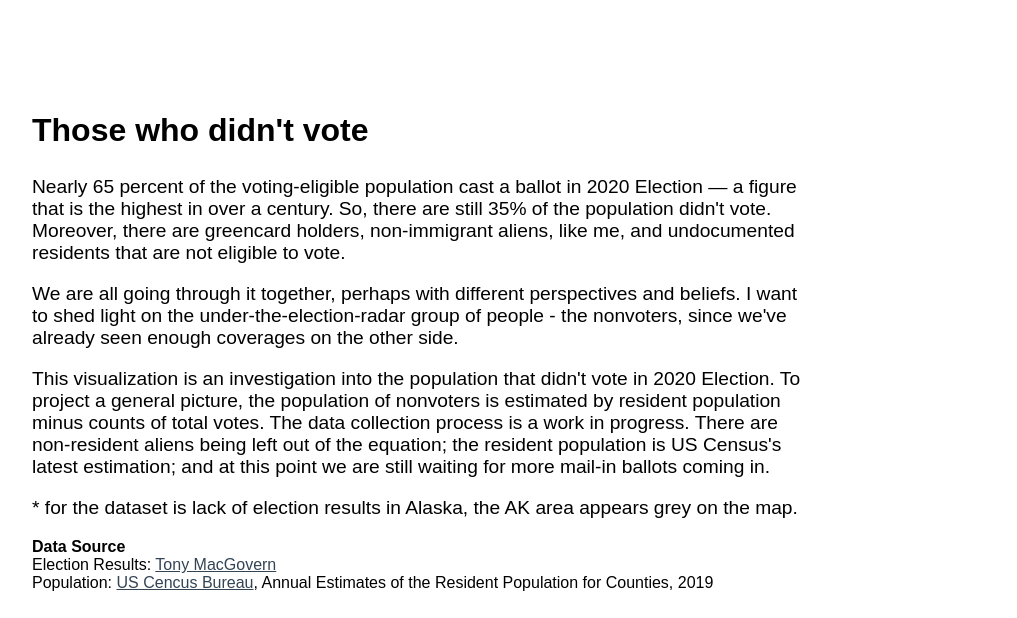
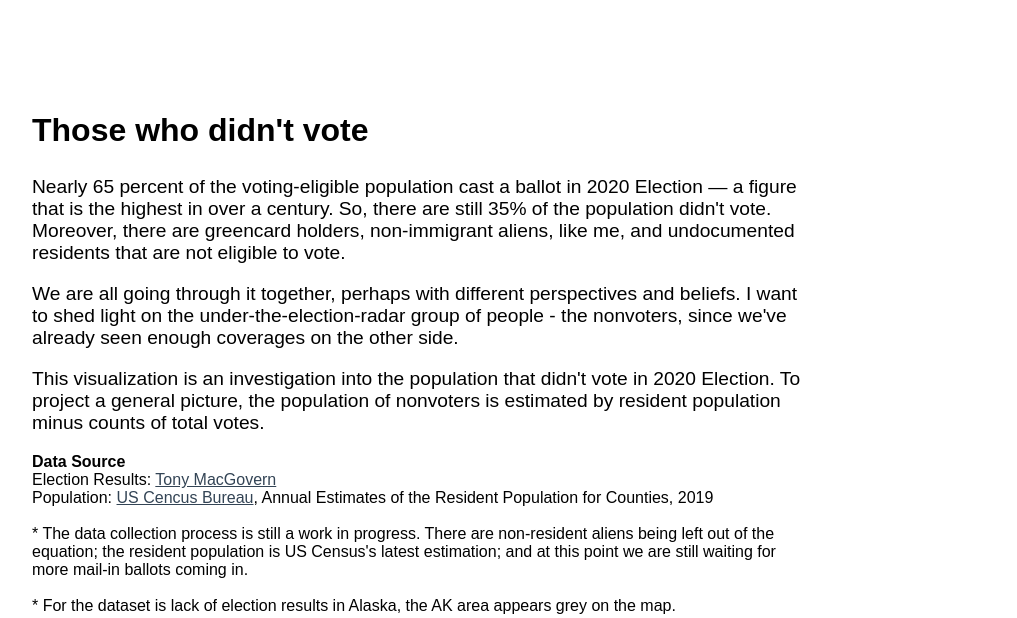
Before and after one commit to JessieJessJe/DVIA, a website: page index.html in a window 1280 px wide. Shown: the top 618 px of the page, without its empty margins (80-1097 px from the left). Drawn offline with Linux system fonts and the light colour scheme.

Commit message:
Update index.html

```diff
--- a/index.html
+++ b/index.html
@@ -19,12 +19,18 @@
 
   <p>Nearly 65 percent of the voting-eligible population cast a ballot in 2020 Election — a figure that is the highest in over a century. So, there are still 35% of the population didn't vote. Moreover, there are greencard holders, non-immigrant aliens, like me, and undocumented residents that are not eligible to vote.</p>
   <p>We are all going through it together, perhaps with different perspectives and beliefs. I want to shed light on the under-the-election-radar group of people - the nonvoters, since we've already seen enough coverages on the other side.</p>
-  <p>This visualization is an investigation into the population that didn't vote in 2020 Election. To project a general picture, the population of nonvoters is estimated by resident population minus counts of total votes. The data collection process is a work in progress. There are non-resident aliens being left out of the equation; the resident population is US Census's latest estimation; and at this point we are still waiting for more mail-in ballots coming in.</p>
-  <p>* for the dataset is lack of election results in Alaska, the AK area appears grey on the map.</p>
+  <p>This visualization is an investigation into the population that didn't vote in 2020 Election. To project a general picture, the population of nonvoters is estimated by resident population minus counts of total votes. </p>
+
   <b>Data Source</b>
   <br>
   Election Results: <a href="https://github.com/tonmcg/US_County_Level_Election_Results_08-20">Tony MacGovern</a><br>
   Population: <a href="https://www.census.gov/data/tables/time-series/demo/popest/2010s-counties-total.html">US Cencus Bureau</a>, Annual Estimates of the Resident Population for Counties, 2019
+  <br>
+  <br>
+  * The data collection process is still a work in progress. There are non-resident aliens being left out of the equation; the resident population is US Census's latest estimation; and at this point we are still waiting for more mail-in ballots coming in.
+  <br>
+  <br>
+  * For the dataset is lack of election results in Alaska, the AK area appears grey on the map.
  </div>
     <div class='holder'>
       <iframe title="% of 2020 Presidential Election Nonvoters by Counties" aria-label="Map" id="datawrapper-chart-Pp2LW" src="https://datawrapper.dwcdn.net/Pp2LW/1/" scrolling="no" frameborder="0" style="width: 0; min-width: 90% !important; border: none;" height="511"></iframe><script type="text/javascript">!function(){"use strict";window.addEventListener("message",(function(a){if(void 0!==a.data["datawrapper-height"])for(var e in a.data["datawrapper-height"]){var t=document.getElementById("datawrapper-chart-"+e)||document.querySelector("iframe[src*='"+e+"']");t&&(t.style.height=a.data["datawrapper-height"][e]+"px")}}))}();
```
